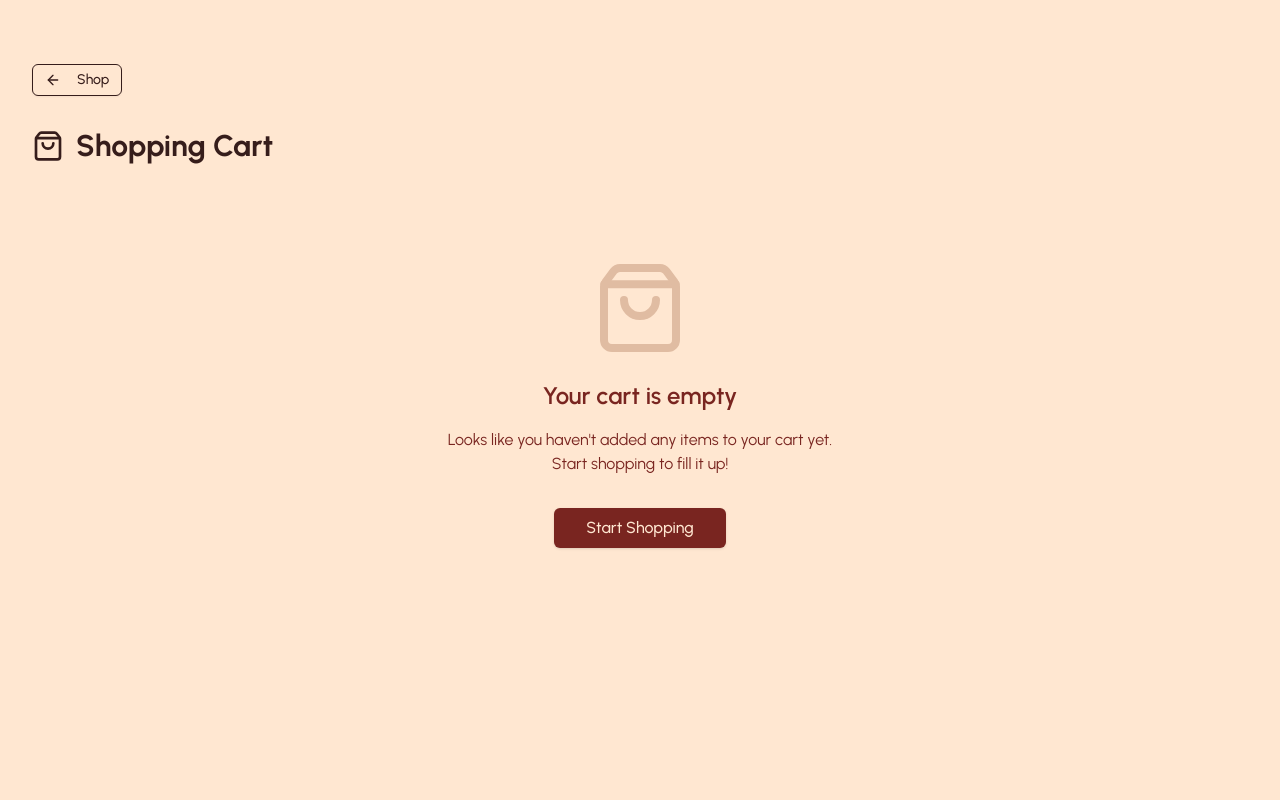
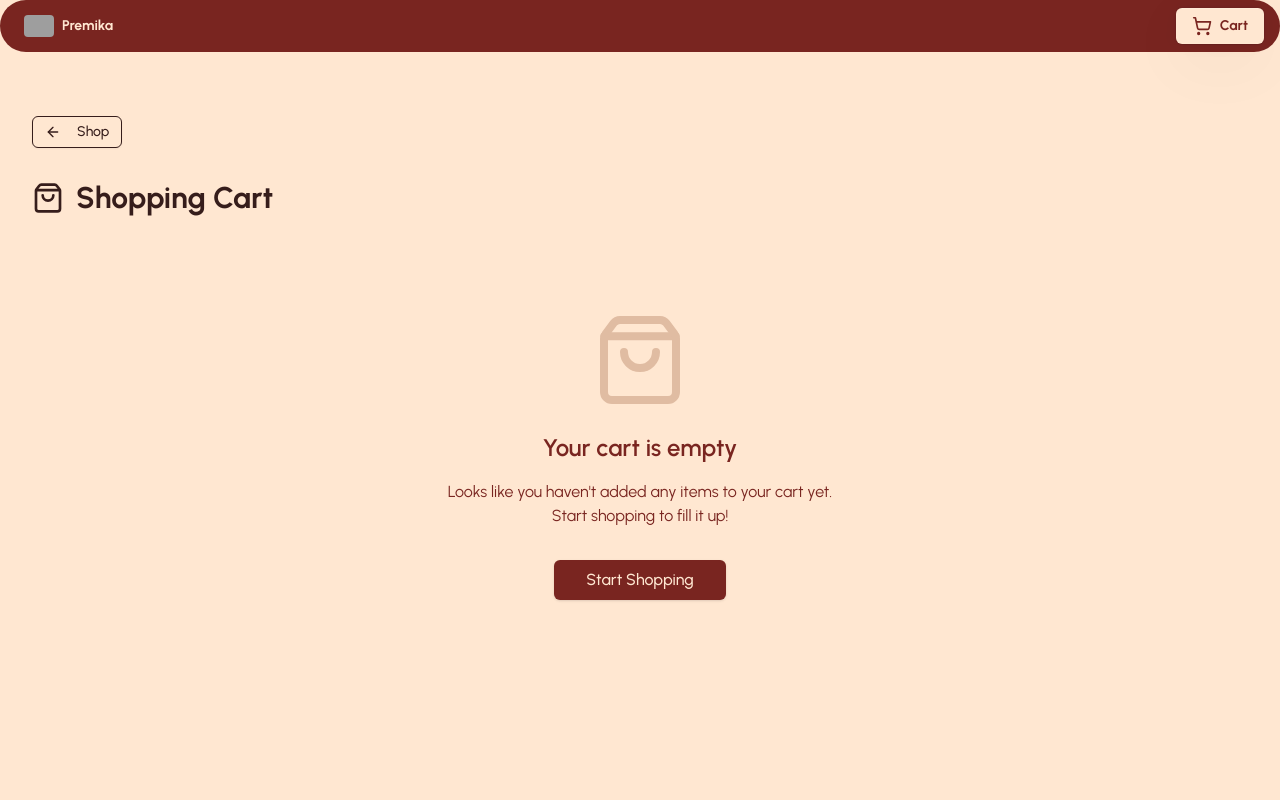
Before and after one commit to premika-store/premika-static, a Next.js app: page /cart in a window 1280 px wide. Shown: the top 800 px of the page. Built offline with nearby package versions, Linux system fonts and the light colour scheme; grey boxes are pictures that could not be loaded.

Commit message:
size chart overlapping updations

```diff
--- a/app/layout.js
+++ b/app/layout.js
@@ -5,6 +5,7 @@ import "./globals.css";
 import { Footer } from "@/components/footer";
 import ModalProdivder from "@/providers/modal-provider";
 import ToastProvider from "@/providers/toast-provider";
+import Navbarr from "@/components/resize-navbar";
 
 const font = Urbanist({ subsets: ["latin"] });
 
@@ -18,6 +19,7 @@ export default function RootLayout({ children }) {
     <html lang="en">
       <body className={`${font.className} relative`}>
         <div className="bg-background">
+          <Navbarr />
           <ModalProdivder />
           <ToastProvider />
           {children}
--- a/app/page.js
+++ b/app/page.js
@@ -3,7 +3,6 @@
 import { useState, useMemo } from "react";
 import ProductCard from "@/components/product-card";
 import products from "@/data/data";
-import Navbarr from "@/components/resize-navbar";
 
 export default function ProductsPage() {
   const [availabilityFilter, setAvailabilityFilter] = useState("");
@@ -35,15 +34,14 @@ export default function ProductsPage() {
 
   return (
     <div className="min-h-screen bg-background">
-      <Navbarr/>
       <div className=" border-b">
         <div className="max-w-7xl mx-auto px-4 sm:px-6 lg:px-8 py-8">
           <div className="text-center">
             <h1 className="text-3xl font-bold text-foreground mb-2">
-              Jaipur Janani's
+              Premika
             </h1>
             <p className="text-lg text-primary italic">
-              "Pink City, Pinker Drama."
+              "Prem se bani, Premika ke liye."
             </p>
           </div>
         </div>
--- a/components/resize-navbar.js
+++ b/components/resize-navbar.js
@@ -14,9 +14,11 @@ import { useState } from "react";
 import { ShoppingCart } from "lucide-react";
 import Link from "next/link";
 import useCart from "@/hooks/use-cart";
+import useSizeChartModal from "@/hooks/use-size-chart-modal";
 
 export default function Navbarr() {
   const cart = useCart();
+  const sizeChartModal = useSizeChartModal();
   const navItems = [
     {
       name: "Home",
@@ -31,7 +33,11 @@ export default function Navbarr() {
   const [isMobileMenuOpen, setIsMobileMenuOpen] = useState(false);
 
   return (
-    <div className=" w-full sticky top-0 z-50">
+    <div
+      className={`w-full sticky top-0 z-50 ${
+        sizeChartModal.isOpen ? "pointer-events-none" : ""
+      }`}
+    >
       <Navbar>
         {/* Desktop Navigation */}
         <NavBody>
--- a/components/ui/modal.js
+++ b/components/ui/modal.js
@@ -8,7 +8,7 @@ import { X } from "lucide-react";
 const Modal = ({ open, onClose, children }) => {
   return (
     <Transition show={open} appear as={Fragment}>
-      <Dialog as="div" className="relative z-10" onClose={onClose}>
+      <Dialog as="div" className="relative z-[60]" onClose={onClose}>
         <div className="fixed inset-0 bg-black bg-opacity-50 " />
 
         <div className="fixed inset-0 overflow-y-auto">
```
